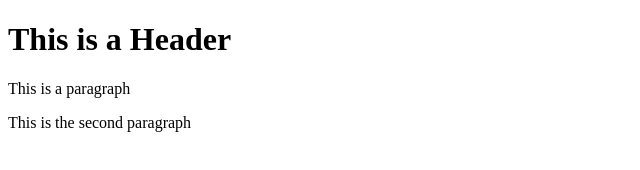
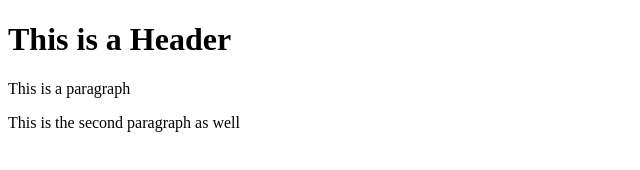
Before and after one commit to onlinetyler/git-test2, a website: page index.html in a window 1280 px wide. Shown: the full height of the page, 0-640 px from the left. Drawn offline with Linux system fonts and the light colour scheme.

Commit message:
Using NPM

```diff
--- a/index.html
+++ b/index.html
@@ -9,6 +9,6 @@
 <body>
     <h1>This is a Header</h1>
     <p>This is a paragraph</p>
-    <p>This is the second paragraph</p>
+    <p>This is the second paragraph as well</p>
 </body>
 </html>
```
Also changed, not shown: package.json (added, +24 -0 lines), 2 other files.
